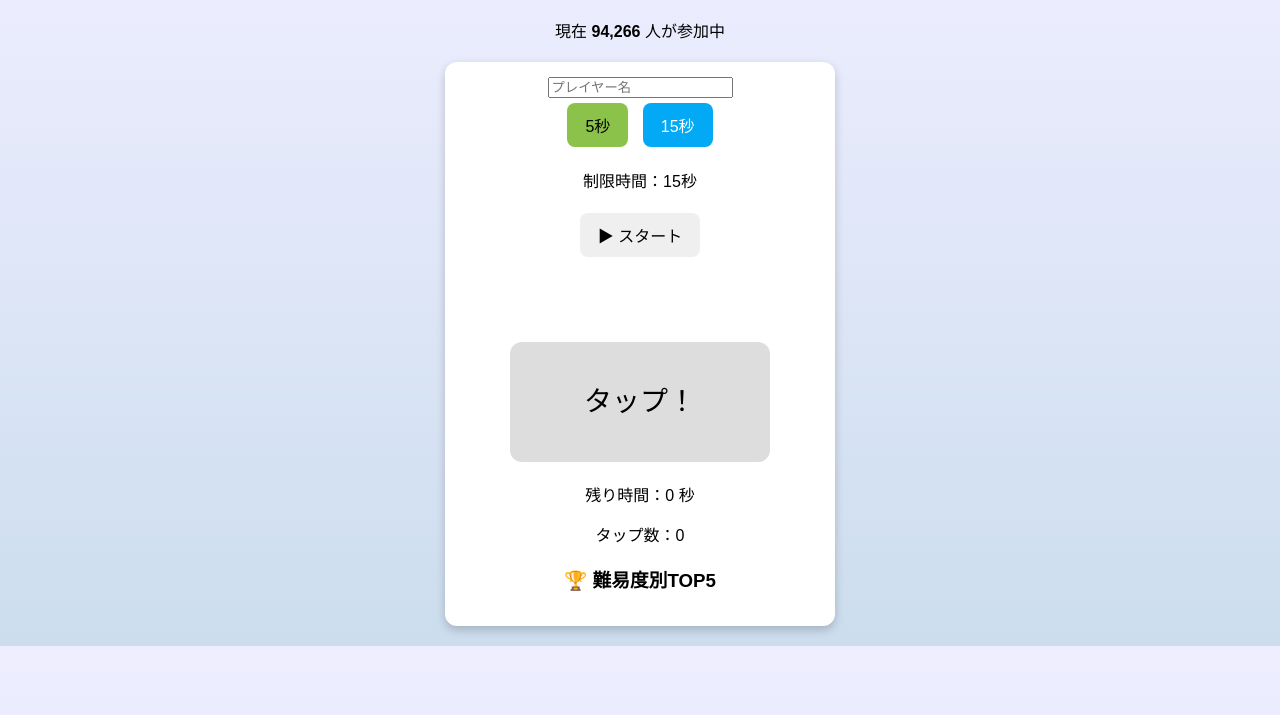
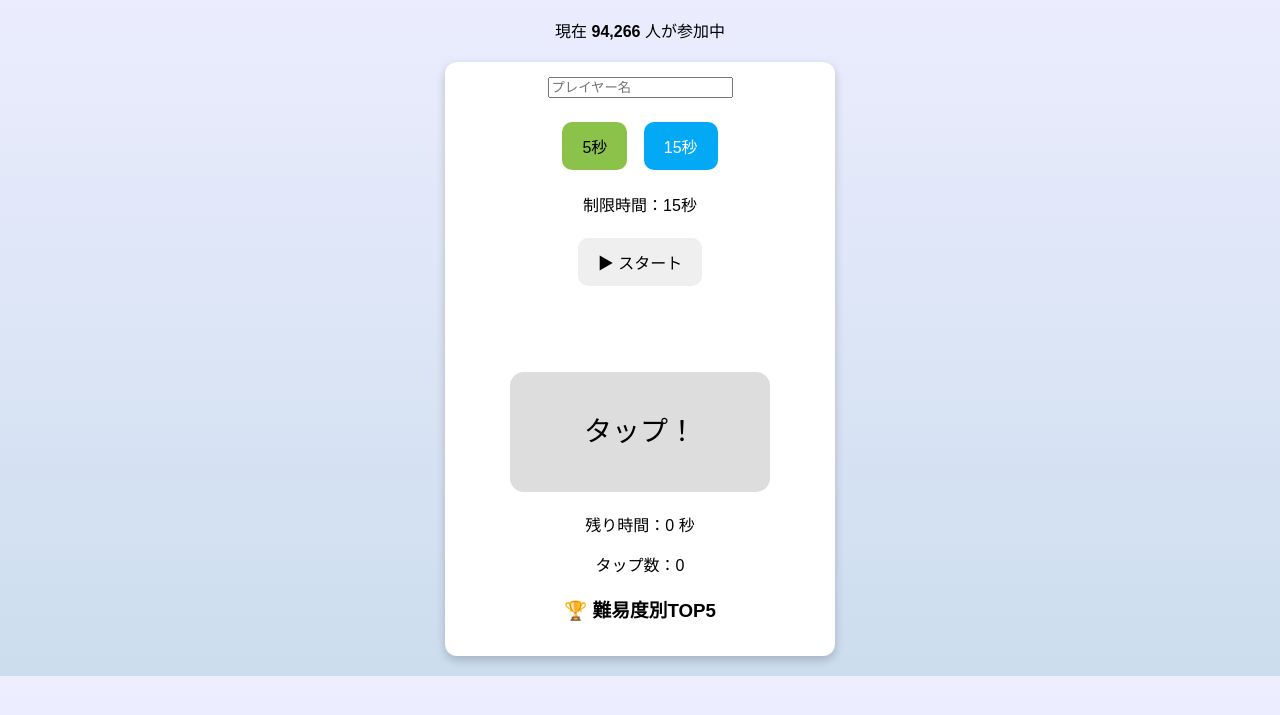
Before and after one commit to shishika2015-a11y/suzugame, a plain HTML site: page index.html in a window 1280 px wide. Shown: the part 59-774 px from the top of the page. Drawn offline with Linux system fonts and the light colour scheme.

Commit message:
Update index.html

```diff
--- a/index.html
+++ b/index.html
@@ -2,45 +2,64 @@
 <html lang="ja">
 <head>
 <meta charset="UTF-8">
+<meta name="viewport" content="width=device-width, initial-scale=1.0">
 <title>全国連打スピード選手権</title>
 
 <style>
 body{
+  margin:0;
   font-family:sans-serif;
   text-align:center;
   background:linear-gradient(#eef,#cde);
 }
 h1{margin-top:10px}
+
 #panel{
   background:#fff;
-  width:360px;
+  width:95%;
+  max-width:360px;
   margin:20px auto;
   padding:15px;
   border-radius:12px;
   box-shadow:0 4px 10px rgba(0,0,0,.2);
 }
+
 button{
-  padding:10px 18px;
-  margin:5px;
+  padding:12px 20px;
+  margin:6px;
   font-size:16px;
   border:none;
-  border-radius:8px;
+  border-radius:10px;
   cursor:pointer;
 }
+
 .easy{background:#8bc34a}
 .normal{background:#03a9f4;color:#fff}
+
 #tap{
   margin:20px auto;
-  width:260px;
+  width:100%;
+  max-width:260px;
   height:120px;
   line-height:120px;
   font-size:28px;
   background:#ddd;
-  border-radius:12px;
+  border-radius:14px;
   user-select:none;
+  touch-action:manipulation;
 }
-.running{background:#ff5722;color:#fff}
-#countdown{font-size:48px;color:#ff9800;height:60px}
+
+.running{
+  background:#ff5722;
+  color:#fff;
+}
+
+#countdown{
+  font-size:48px;
+  color:#ff9800;
+  height:60px;
+}
+
 .rank{margin:6px 0}
 </style>
 </head>
@@ -50,7 +69,7 @@ button{
 <p>現在 <b id="population"></b> 人が参加中</p>
 
 <div id="panel">
-  <input id="player" placeholder="プレイヤー名" maxlength="10"><br>
+  <input id="player" placeholder="プレイヤー名" maxlength="10"><br><br>
 
   <button class="easy" onclick="setMode(5)">5秒</button>
   <button class="normal" onclick="setMode(15)">15秒</button>
@@ -87,17 +106,19 @@ const nationRank=document.getElementById("nationRank");
 const rankingEl=document.getElementById("ranking");
 const countdownEl=document.getElementById("countdown");
 
-/* 難易度 */
+/* 難易度設定 */
 function setMode(sec){
   limit=sec;
   document.getElementById("modeText").textContent=sec+"秒";
+  showRank();
 }
 
-/* スタート（カウントダウン付き） */
+/* スタート（カウントダウン） */
 function start(){
   if(playing) return;
   let c=3;
   countdownEl.textContent=c;
+
   const cd=setInterval(()=>{
     c--;
     if(c>0){
@@ -130,12 +151,19 @@ function begin(){
   },1000);
 }
 
-/* タップ */
-tap.onclick=()=>{
+/* タップ（スマホ＋PC） */
+function tapAction(){
   if(!playing) return;
   count++;
   countEl.textContent=count;
-};
+}
+
+tap.addEventListener("touchstart", e=>{
+  e.preventDefault();
+  tapAction();
+});
+
+tap.addEventListener("click", tapAction);
 
 /* 終了 */
 function end(){
@@ -146,7 +174,6 @@ function end(){
   const cps=(count/limit).toFixed(2);
   result.textContent=`結果：${count} 回（${cps}/秒）`;
 
-  // フェイク全国順位
   const rank=Math.floor(Math.random()*(pop-1))+1;
   nationRank.textContent=`🌍 あなたは全国 ${rank.toLocaleString()} 位！`;
 
@@ -154,25 +181,28 @@ function end(){
   showRank();
 }
 
-/* ランキング */
+/* ランキング保存 */
 function saveRank(score){
   const key="rank_"+limit;
-  const name=document.getElementById("player").value||"NO NAME";
-  const list=JSON.parse(localStorage.getItem(key)||"[]");
+  const name=document.getElementById("player").value || "NO NAME";
+  const list=JSON.parse(localStorage.getItem(key) || "[]");
   list.push({name,score});
   list.sort((a,b)=>b.score-a.score);
-  localStorage.setItem(key,JSON.stringify(list.slice(0,5)));
+  localStorage.setItem(key, JSON.stringify(list.slice(0,5)));
 }
 
+/* ランキング表示 */
 function showRank(){
   const key="rank_"+limit;
-  const list=JSON.parse(localStorage.getItem(key)||"[]");
+  const list=JSON.parse(localStorage.getItem(key) || "[]");
   rankingEl.innerHTML="";
   list.forEach((r,i)=>{
     rankingEl.innerHTML+=
       `<div class="rank">${i+1}. ${r.name} - ${r.score}/秒</div>`;
   });
 }
+
+showRank();
 </script>
 </body>
 </html>
```
